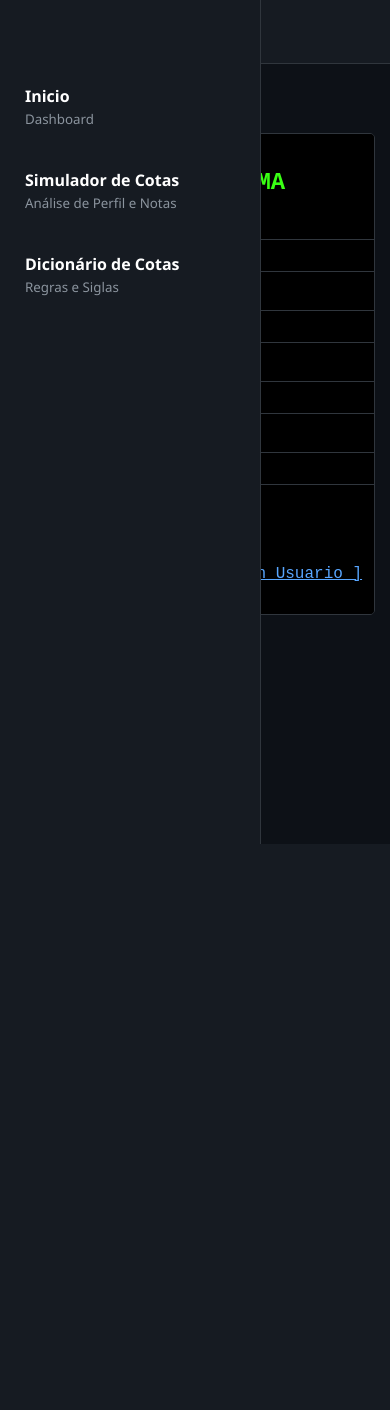
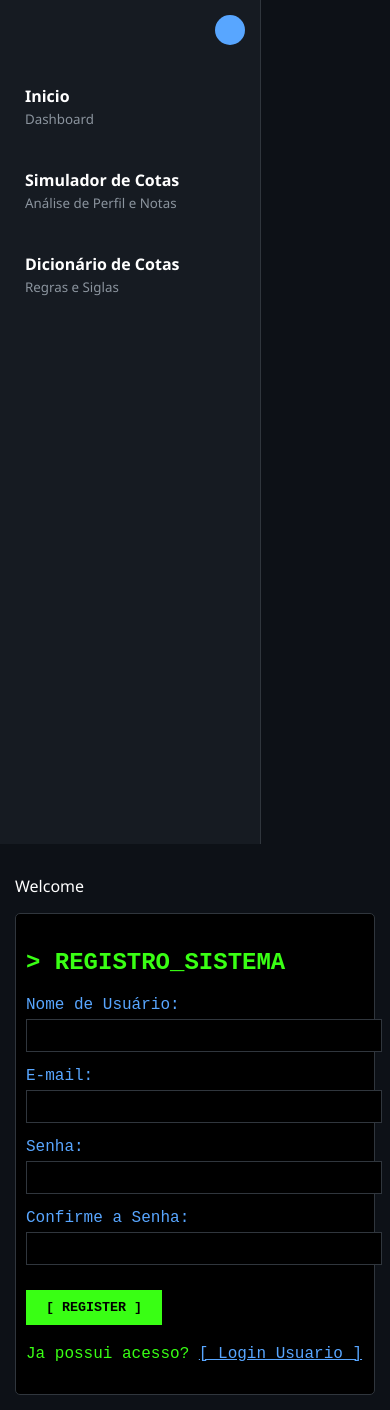
Before and after one commit to rodrigosousa64/capi_busque, a Django app: page /cotas/registro/ in a window 390 px wide. Before the commit the page ends 844 px from the top, so only its background shows below. Run offline with Django 5.2, Linux system fonts and the light colour scheme.

Commit message:
style: revert mobile off-canvas menu and restore original blue toggle button

```diff
--- a/static/home/index.css
+++ b/static/home/index.css
@@ -20,24 +20,7 @@ body {
     display: none;
 }
 
-/* Header mobile - oculto no desktop */
-.mobile-header {
-    display: none;
-    background: #161b22;
-    padding: 15px 20px;
-    align-items: center;
-    border-bottom: 1px solid #30363d;
-    position: sticky;
-    top: 0;
-    z-index: 900;
-}
 
-.mobile-menu-btn {
-    cursor: pointer;
-    color: var(--accent-color);
-    font-size: 1.5rem;
-    font-weight: bold;
-}
 
 /* Sidebar Base */
 .sidebar {
@@ -53,11 +36,9 @@ body {
     flex-shrink: 0;
 }
 
-/* Lógica de Fechamento (Desktop) */
-@media (min-width: 769px) {
-    .nav-toggle:checked~.sidebar {
-        width: var(--collapsed-width);
-    }
+/* Lógica de Fechamento */
+.nav-toggle:checked~.sidebar {
+    width: var(--collapsed-width);
 }
 
 /* Estilo dos Itens */
@@ -90,12 +71,22 @@ body {
 }
 
 
+/* Botão Toggle */
+.toggle-button {
+    position: absolute;
+    right: 15px;
+    top: 15px;
+    cursor: pointer;
+    width: 30px;
+    height: 30px;
+    background: var(--accent-color);
+    border-radius: 50%;
+}
+
 /* Área de Conteúdo */
 .content {
     flex-grow: 1;
     padding: 40px;
-    max-width: 100%;
-    box-sizing: border-box;
 }
 
 .terminal-box {
@@ -105,7 +96,6 @@ body {
     border: 1px solid #30363d;
     font-family: 'Courier New', Courier, monospace;
     color: #39ff14;
-    overflow-x: auto;
 }
 
 .item a {
@@ -114,44 +104,10 @@ body {
     display: block;
 }
 
-.overlay {
-    display: none;
-}
-
 /* RESPONSIVIDADE PARA MOBILE */
 @media (max-width: 768px) {
     body {
         flex-direction: column;
-    }
-
-    .mobile-header {
-        display: flex;
-    }
-
-    /* Sidebar se torna off-canvas (escondida na esquerda) */
-    .sidebar {
-        position: fixed;
-        left: -var(--sidebar-width);
-        z-index: 1000;
-        transition: left 0.3s ease;
-    }
-
-    /* Quando ativado no mobile, ela desliza pra tela */
-    .nav-toggle:checked~.sidebar {
-        left: 0;
-        width: var(--sidebar-width); /* ignora o collapsed-width */
-    }
-
-    /* Fundo escuro atrás da sidebar quando aberta */
-    .nav-toggle:checked~.overlay {
-        display: block;
-        position: fixed;
-        top: 0;
-        left: 0;
-        width: 100vw;
-        height: 100vh;
-        background: rgba(0,0,0,0.7);
-        z-index: 999;
     }
 
     .content {
--- a/templates/home/index.html
+++ b/templates/home/index.html
@@ -11,14 +11,10 @@
 
     <input type="checkbox" id="nav-toggle" class="nav-toggle">
 
-    <div class="mobile-header">
-        <label for="nav-toggle" class="mobile-menu-btn">☰ MENU</label>
-    </div>
-
-    <!-- Fundo escuro ao abrir o menu no celular -->
-    <label for="nav-toggle" class="overlay"></label>
-
     <aside class="sidebar">
+        <label for="nav-toggle" class="toggle-button">
+            <span class="icon"></span>
+        </label>
 
         <nav class="menu-items">
             <div class="item"><a href="{% url 'home' %}"><span>Inicio</span> <small>Dashboard</small></a></div>
```
